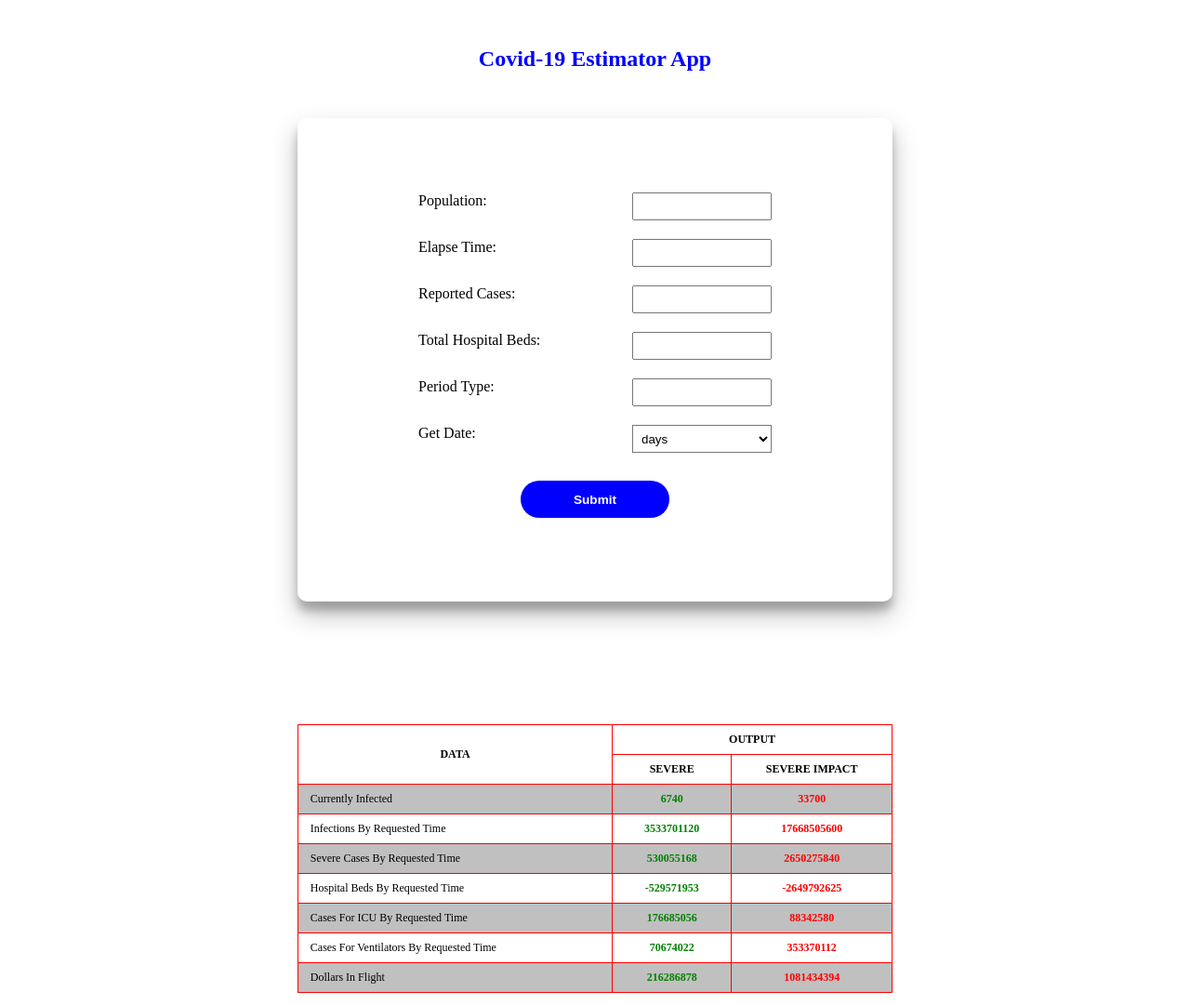
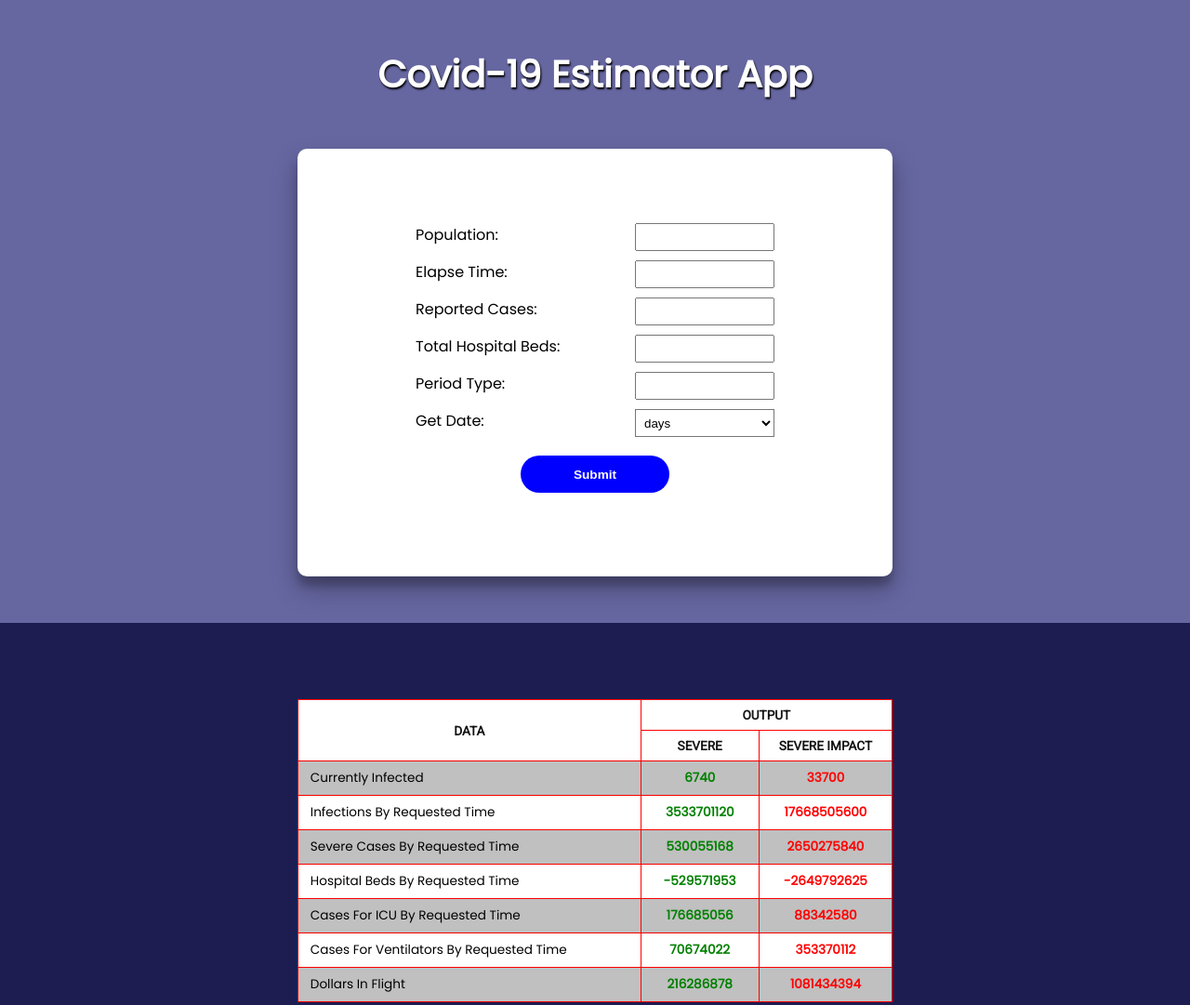
Before and after one commit to samspecial/covid19-estimator, a website: page index.html in a window 1280 px wide. Shown: the whole page at 93% size. Drawn offline with Linux system fonts and the light colour scheme.

Commit message:
Fixed audit and performance issues

```diff
--- a/index.html
+++ b/index.html
@@ -7,6 +7,8 @@
   <meta http-equiv="X-UA-Compatible" content="ie=edge">
   <meta name="description" content="Yes, the virus only kills a small percentage of those afflicted. Yes, the flu kills 10s of thousands of people annually. Yes, 80% of people will experience lightweight symptoms with COVID19. This app helps inthe adequate management of Covid19 and its implication on the economy.">
   <title>Covid-19 Estimator</title>
+  <link href="https://fonts.googleapis.com/css2?family=Poppins&display=swap" rel="stylesheet">
+  <link href="https://fonts.googleapis.com/css2?family=Roboto&display=swap" rel="stylesheet">
   <link rel="stylesheet" href="style.css">
 </head>
 
@@ -15,36 +17,30 @@
     <h2>
       Covid-19 Estimator App
     </h2>
-    <form action="POST">
+    <form action="/" method "POST">
       <div class="form-group">
-        <label for="population">population:
-        </label>
+        <label for="population">population:</label>
         <input id="population" data-population type="number" aria-required="true">
       </div>
       <div class="form-group">
-        <label for="timeToElapse">elapse time:
-        </label>
+        <label for="timeToElapse">elapse time:</label>
         <input id="timeToElapse" data-time-to-elapse type="number" aria-required="true">
       </div>
       <div class="form-group">
-        <label for="reportedCases">reported cases:
-        </label>
+        <label for="reportedCases">reported cases:</label>
         <input id="reportedCases" data-reported-cases type="number" aria-required="true">
       </div>
       <div class="form-group">
-        <label for="totalHospitalBeds">total hospital beds:
-        </label>
+        <label for="totalHospitalBeds">total hospital beds:</label>
         <input id="totalHospitalBeds" data-total-hospital-beds type="number" aria-required="true">
       </div>
       <div class="form-group">
-        <label for="periodType">Period Type:
-        </label>
+        <label for="periodType">Period Type:</label>
         <input id="periodType" data-period-type type="number" aria-required="true">
       </div>
       <div class="form-group">
-        <label for="timeClass">Get Date:
-        </label>
-        <select name="timeClass">
+        <label for="timeClass">Get Date:</label>
+        <select id="timeClass" name="timeClass">Get Date:
           <option value="days">days</option>
           <option value="weeks">weeks</option>
           <option value="months">months</option>
@@ -53,7 +49,7 @@
       <button data-go-estimate>submit</button>
     </form>
   </section>
-  <section>
+  <section id="s2">
     <table id="table">
       <thead class="output">
         <tr>
--- a/style.css
+++ b/style.css
@@ -2,6 +2,10 @@
   padding:0;
   margin:0;
   box-sizing:border-box;
+}
+body{
+  font-family: 'Poppins', sans-serif;
+  color:black;
 }
 section{
   display:flex;
@@ -13,12 +17,20 @@ section{
 padding:50px 0;
 
 }
+section#s1{
+  background: #6666a1;
+}
+section#s2{
+  background:rgb(29, 29, 82);
+}
 h2{
-  color:blue;
+  color:white;
   text-transform:capitalize;
   font-weight:bold;
   margin-bottom:50px;
   text-align: center;
+  text-shadow:1px 2px 2px black;
+  font-size:2.5rem;
 }
 form{
   width:50%;
@@ -26,19 +38,24 @@ form{
   display:flex;
   flex-direction:column;
   box-shadow:0px 14px 28px rgba(0,0,0,0.25), 0 10px 10px rgba(0,0,0,0.22);
-  padding:80px 0;
+  padding:80px 40px;
   border-radius:10px;
+  background:white;
 }
 .form-group{
   margin-bottom:20px;
   display:flex;
   flex-flow:row nowrap;
-  justify-content: center;
+  justify-content: space-around;
   align-items:space-between;
+  width:70%;
+  margin:0 auto;
+  margin-bottom:10px;
 }
 label{
 font-size:1rem;
 text-transform:capitalize;
+color:black;
 width:230px;
 }
 input::-webkit-outer-spin-button,
@@ -50,7 +67,8 @@ input{
   height:30px;
   width:150px;
   padding:0 5px;
-  display:block;
+  display: inline-flex;
+  justify-content: flex-end;
 }
 select{
   width:150px;
@@ -89,12 +107,15 @@ button:hover{
   border-collapse: collapse;
   border-spacing:0;
   border:0.5px solid red;
+  background:white;
 }
 #table thead th{
   text-transform: uppercase;
   padding:0.5rem;
   text-align: center;
-  font-size:0.75rem;
+  font-size:0.85rem;
+  font-family: 'Roboto', sans-serif;
+  color:rgba(0, 0, 0, 0.93);
 }
 #table thead.output, .output{
   border:0.5px solid red;
@@ -104,7 +125,8 @@ text-align: center;
 padding:0.5rem 0.8rem;
 text-transform:capitalize;
 border:0.5px solid red;
-font-size:0.75rem;
+font-size:0.85rem;
+color:black;
 }
 #table tbody tr td:first-child{
   text-align:left;
@@ -136,8 +158,8 @@ font-size:0.75rem;
     margin-bottom:30px;
   }
   label{
-  font-size:0.8rem;
-  width:230px;
+  font-size:0.85rem;
+  width:180px;
   }
   #table{
     width:70%;
@@ -158,10 +180,11 @@ font-size:0.75rem;
   }
   .form-group{
     margin-bottom:20px;
+    width:90%;
   }
   label{
-  font-size:0.6rem;
-  width:150px;
+  font-size:0.85rem;
+  width:180px;
   }
   input, select{
     width:120px;
@@ -177,11 +200,11 @@ font-size:0.75rem;
     margin:0 auto;
   }
   #table thead th{
-    font-size:0.5rem;
+    font-size:0.6rem;
     padding:0.2rem 0.1rem;
   }
   #table tbody tr td{
     padding:0.2rem 0.1rem;
-    font-size:0.6rem;
+    font-size:0.8rem;
     }
 }
```
